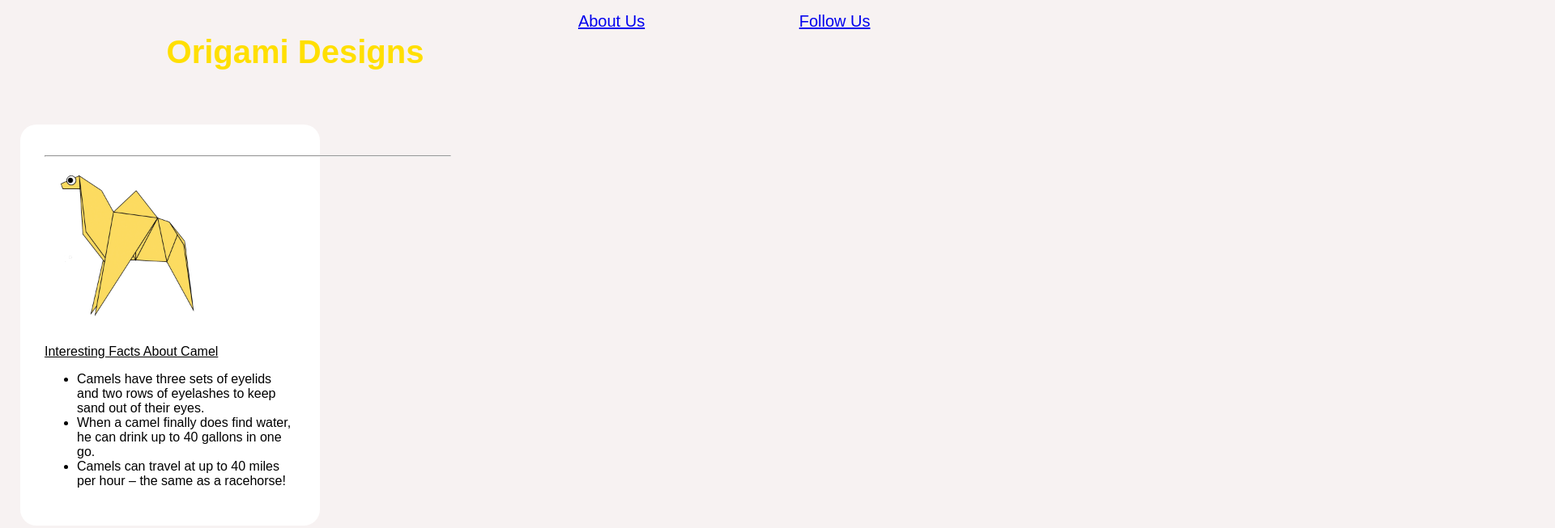
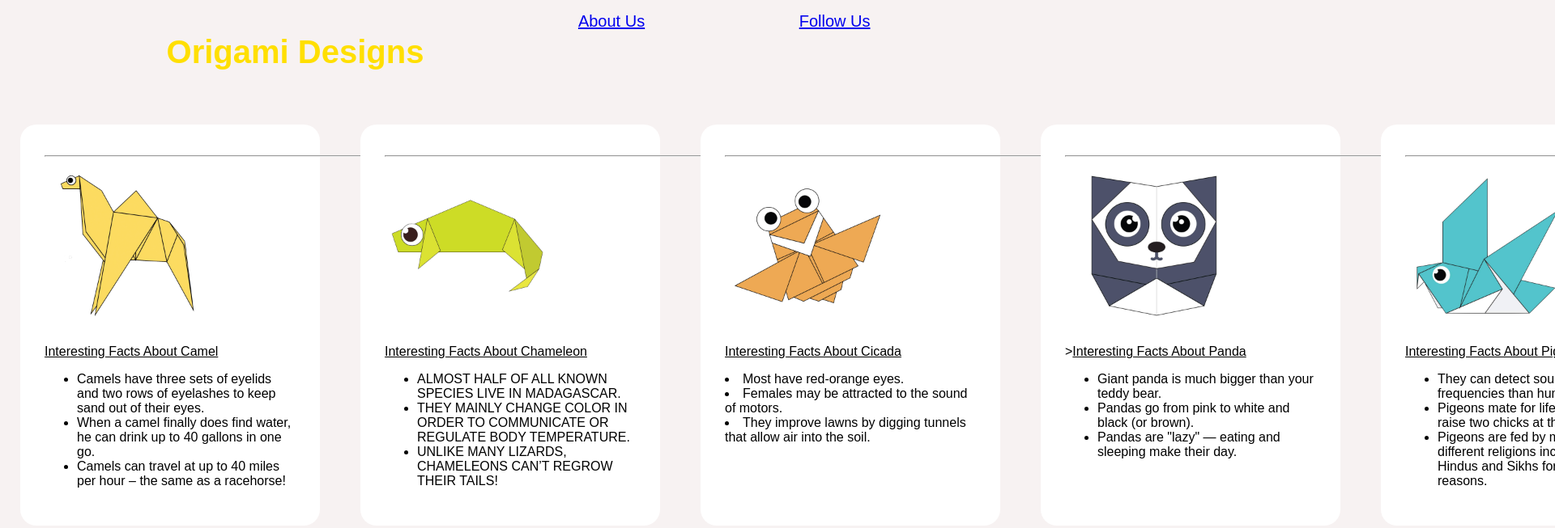
Before and after one commit to chhajed23/hwc-51, a plain HTML site: page index.html in a window 1280 px wide. Shown: the top 653 px of the page at 81% size, 1920 px wide, since content can reach past the window. Drawn offline with Linux system fonts and the light colour scheme.

Commit message:
Update style.css

```diff
--- a/style.css
+++ b/style.css
@@ -18,7 +18,10 @@ body{
     border-radius: 50px;
 
 }
-
+.whole{
+    display:flex;
+    justify-content: space-between;
+}
 .list{
     justify-content: space-between;
     border-radius: 20px;
```
